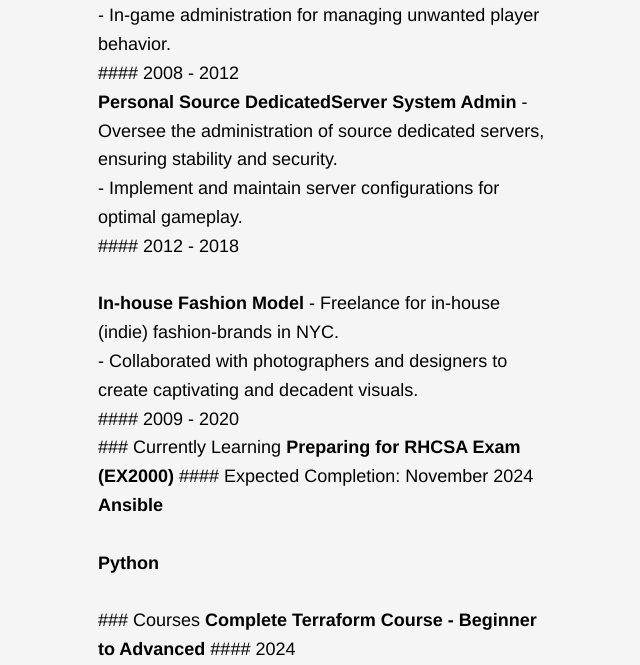
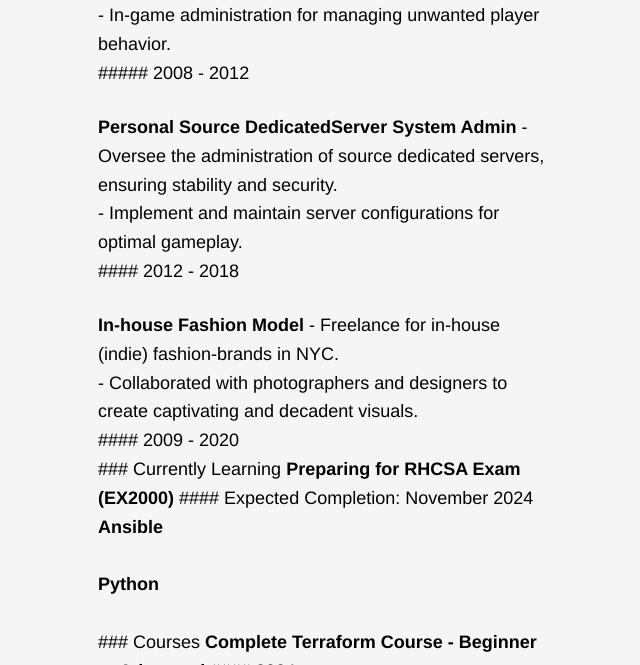
Before and after one commit to seulgiism/resume, a plain HTML site: page index.html in a window 1280 px wide. Shown: the part 830-1495 px from the top of the page, without its empty margins (192-832 px from the left). Drawn offline with Linux system fonts and the light colour scheme.

Commit message:
resume updates 3.3

```diff
--- a/index.html
+++ b/index.html
@@ -44,12 +44,12 @@
 <h3 id="experience">Experience</h3>
 <p><strong>Game Server Admin @ i3d.net</strong><br />
 - In-game administration for managing unwanted player behavior.<br />
-#### 2008 - 2012<br />
-<strong>Personal Source DedicatedServer System Admin</strong> - Oversee the administration of source dedicated servers, ensuring stability and security.<br />
+##### 2008 - 2012</p>
+<p><strong>Personal Source DedicatedServer System Admin</strong> - Oversee the administration of source dedicated servers, ensuring stability and security.<br />
 - Implement and maintain server configurations for optimal gameplay.<br />
 #### 2012 - 2018<br />
-<br />
-<strong>In-house Fashion Model</strong> - Freelance for in-house (indie) fashion-brands in NYC.<br />
+</p>
+<p><strong>In-house Fashion Model</strong> - Freelance for in-house (indie) fashion-brands in NYC.<br />
 - Collaborated with photographers and designers to create captivating and decadent visuals.<br />
 #### 2009 - 2020<br />
 ### Currently Learning <strong>Preparing for RHCSA Exam (EX2000)</strong> #### Expected Completion: November 2024<br />
```
Also changed, not shown: 1 other file.
